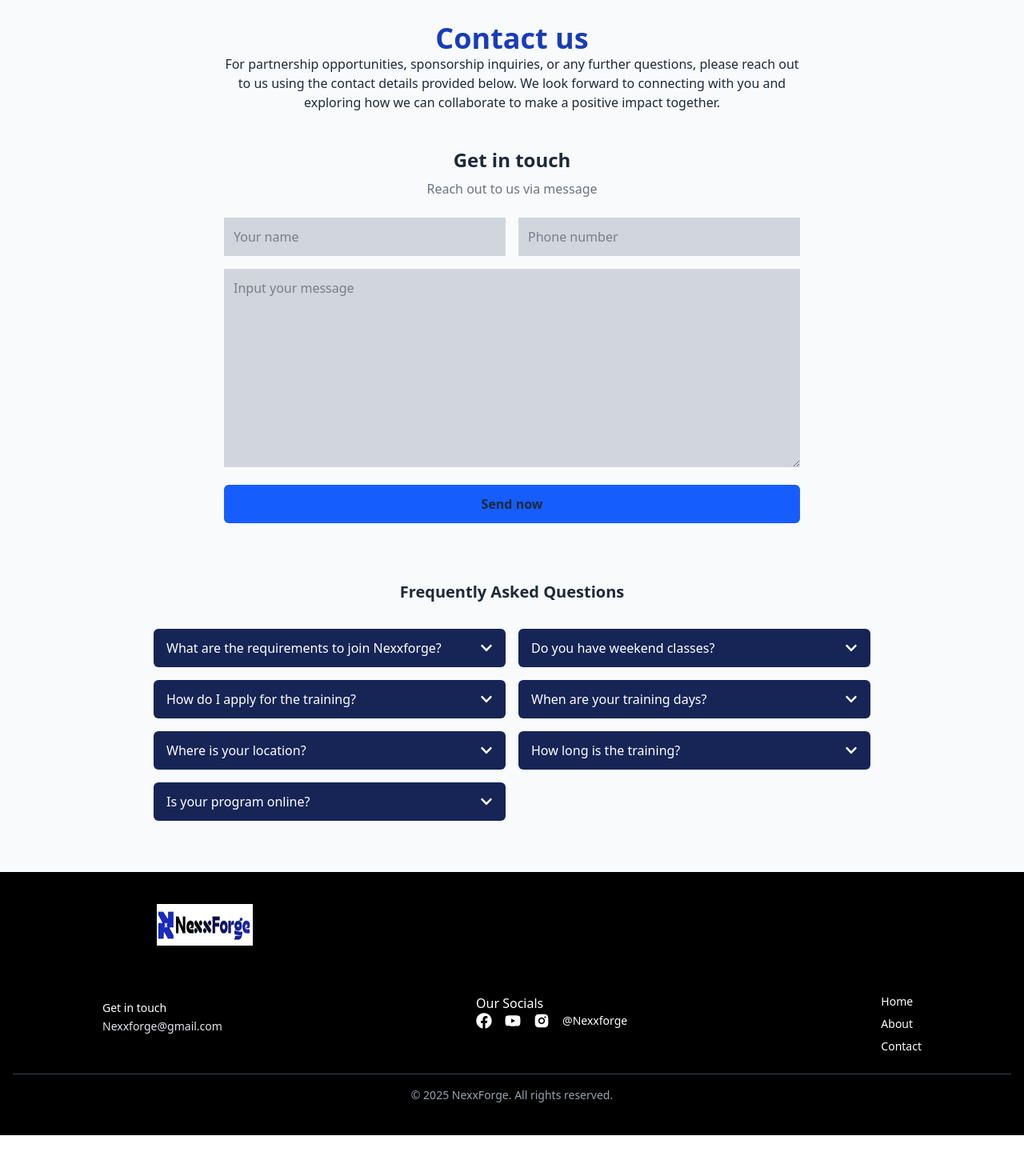
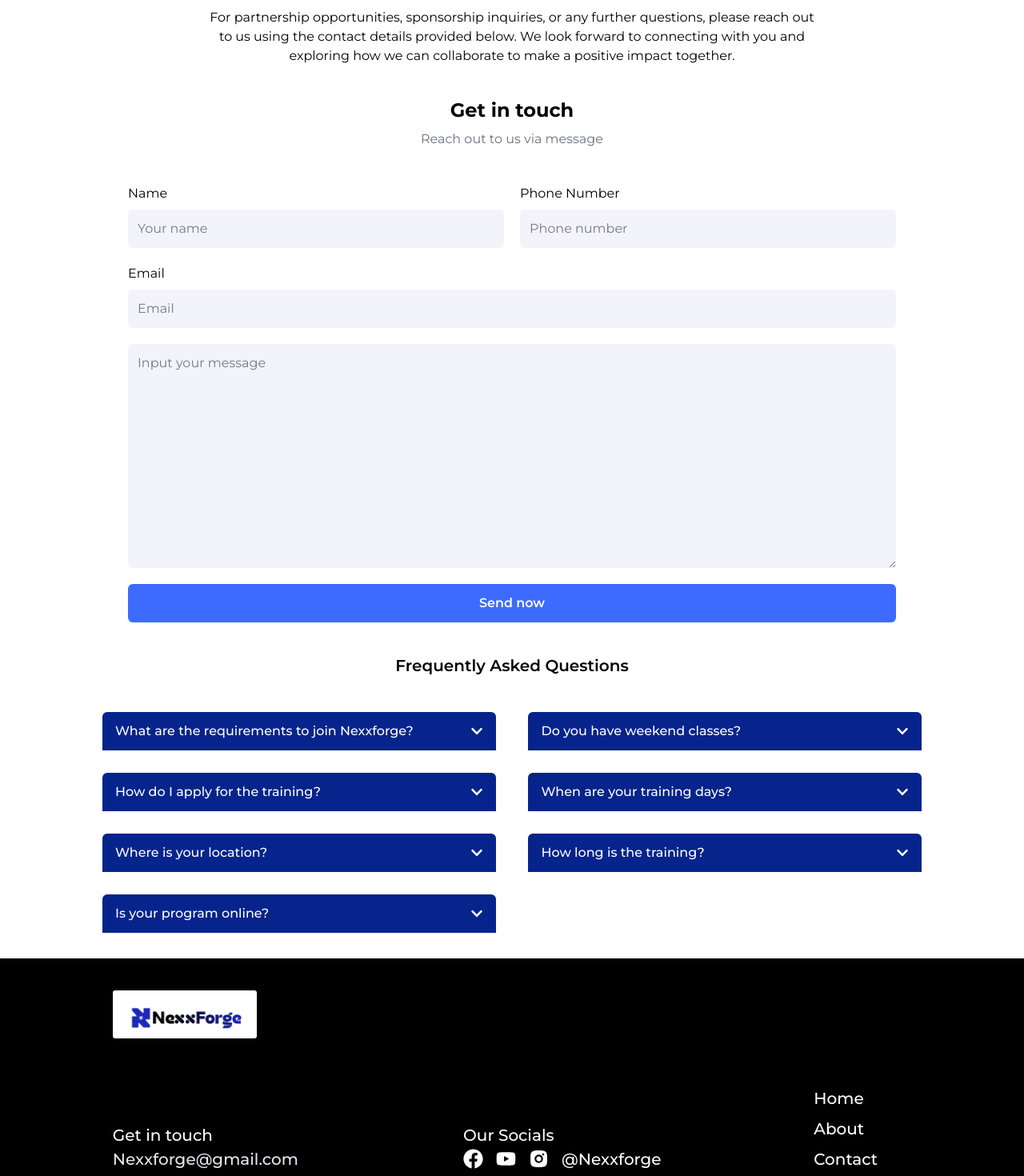
Before and after one commit to DevIsmail-coder/web-nexxforge, a React (Vite) app: page /contact-us in a window 1280 px wide. Shown: the part 200-1670 px from the top of the page at 80% size. Before the commit the page ends 1619 px from the top, so only its background shows below. Built offline with nearby package versions, Linux system fonts and the light colour scheme.

Commit message:
Implement update contact (#8)
* updated the font-family

* updated the font-family

* updated the mission page

* updated the header component

* updated the footer and contact page

```diff
--- a/src/components/ui/footer.tsx
+++ b/src/components/ui/footer.tsx
@@ -3,60 +3,63 @@ import { RiInstagramFill } from "react-icons/ri";
 
 const Footer = () => {
   return (
-    <footer className="w-full bg-black text-white py-10 px-4">
-      <div className="w-30 ml-45 h-13 bg-white flex justify-center items-center">
-        <img src="../src/assets/logo.png" alt="logo" className="w-40 h-10 " />
+    <footer
+    style={{ fontFamily: "'Montserrat', sans-serif" }}
+    className="w-full flex items-baseline md:items-center flex-col bg-black text-white py-10 px-4">
+       <main className="w-[80%]">
+      <div className="w-45 bg-white flex items-center justify-center rounded-[3px] object-cover">
+        <img src="/WhatsApp_Image_2025-09-10_at_14.38.28-removebg-preview 1.png" alt="logo" className="h-15 w-full object-contain"  />
       </div>
-      <div className="max-w-5xl mt-15 mx-auto flex flex-col md:flex-row justify-between gap-8">
-        <div>
-          <p className="text-sm mt-2">Get in touch</p>
+      <div className="max-w-5xl mt-15 mx-auto flex flex-col items-end md:flex-row justify-between gap-8">
+        <div className="w-full  md:-w-[30%] text-[20px] font-[450]">
+          <p className="mt-2">Get in touch</p>
           <a
             href="mailto:Nexxforge@gmail.com"
-            className="text-sm text-gray-200 hover:text-white"
+            className="text-gray-200 hover:text-white"
           >
             Nexxforge@gmail.com
           </a>
         </div>
 
-        <div>
+        <div className="w-full md:w-[30] text-[20px] font-[450]">
           <h4> Our Socials</h4>
-          <div>
+
             <div className="flex items-center space-x-4">
               <a href="#" className="text-gray-700 hover:text-purple-700">
                 <i className="fa-brands fa-facebook-f">
-                  <FaFacebook color="white" size={20} />
+                  <FaFacebook color="white" size={25} />
                 </i>
               </a>
               <a href="#" className="text-gray-700 hover:text-purple-700">
                 <i className="fa-brands fa-youTube">
-                  <FaYoutube color="white" size={20} />
+                  <FaYoutube color="white" size={25} />
                 </i>
               </a>
               <a href="#" className="text-gray-700 hover:text-purple-700">
                 <i className="fa-brands fa-instagram">
-                  <RiInstagramFill color="white" size={20} />
+                  <RiInstagramFill color="white" size={25}  />
                 </i>
               </a>
 
-              <p className="text-sm">@Nexxforge</p>
+              <p>@Nexxforge</p>
             </div>
-          </div>
         </div>
 
-        <div className="flex flex-col space-y-2">
-          <a href="#home" className="text-sm hover:text-gray-300">
+        <div className="w-full md:w-[30%]  flex flex-col space-y-2 text-[20px] font-[450]">
+          <a href="#home" className="hover:text-gray-300">
             Home
           </a>
-          <a href="#about" className="text-sm hover:text-gray-300">
+          <a href="#about" className="hover:text-gray-300">
             About
           </a>
-          <a href="#contact" className="text-sm hover:text-gray-300">
+          <a href="#contact" className="hover:text-gray-300">
             Contact
           </a>
         </div>
       </div>
+      </main>
 
-      <div className="text-center text-sm text-gray-400 mt-6 border-t border-gray-700 pt-4">
+      <div className="w-full text-[10px] font-light text-center md:text-[20px] md:font-[450] text-[#FFFFFF] mt-6 border-t-[1.2px] border-[#FFFFFF] pt-4">
         © {new Date().getFullYear()} NexxForge. All rights reserved.
       </div>
     </footer>
--- a/src/components/ui/header.tsx
+++ b/src/components/ui/header.tsx
@@ -46,7 +46,7 @@ const Header = () => {
             <h2 onClick={() => handleNavigate("/contact-us")} className={isActive("/contact-us")}>Contact</h2>
           </article>
           <a href='https://forms.gle/zHY7Rt6UapsHcf7F9'
-           className="w-[20%] border - 1 border-[#223A8B] hover:border-0 p-4 text-[#031F7B] text-[20px] cursor-pointer hover:bg-[#181717] hover:text-[#FFFFFF] font-light outline-none rounded-sm"
+           className="w-[20%] border flex items-center justify-center  border-[#223A8B] hover:border-0 p-3 text-[#031F7B] text-[20px] cursor-pointer hover:bg-[#181717] hover:text-[#FFFFFF] font-light outline-none rounded-sm"
           >Join the Waitlist</a>
         </main>
         <main className="w-full flex justify-center md:hidden bg-[#FFFFFF] pb-3"
@@ -70,7 +70,8 @@ const Header = () => {
                 <p onClick={() => handleNavigate("/contact-us")} className={isActive("/contact-us")}>Contact</p>
                 <a
                 href='https://forms.gle/zHY7Rt6UapsHcf7F9'
-                className="w-32 cursor-pointer hover:bg-[#181717] hover:text-[#FFFFFF]  bg-[#223A8B] px-2 py-3.5 text-[#FFFFFF] text-[10px] font-light outline-none rounded-sm"
+                className="w-32 cursor-pointer hover:bg-[#181717] hover:text-[#FFFFFF] flex items-center justify-center bg-[#223A8B] px-2 py-3.5 text-[#FFFFFF] text-[10px] font-light outline-none rounded-sm"
+
                   onClick={() => window.location.href = "https://hubspot-k95r.onrender.com/api/v1/authenticate"}
 
                 >Join the Waitlist</a>
--- a/src/pages/about/mission.tsx
+++ b/src/pages/about/mission.tsx
@@ -16,7 +16,9 @@ const Mission = () => {
     className='w-[80%] flex items-center flex-col justify-center gap-8'>
       <div className="flex items-center flex-col justify-center gap-2">
         <h1 className="text-[33px] font-extrabold bg-linear-to-r bg-clip-text text-transparent from-[#051E6D] to-[#052EB1]">About Us</h1>
-        <p className="md:w-[90%] tex-[20px] font-normal text-center">Empowering the Future, Building, Nurturing, and Deploying World-Class tech talents</p>
+        <p className="md:w-[90%] font-normal text-center">Empowering the Future, Building, Nurturing, and Deploying World-Class tech talents</p>
+
+
       </div>
       <div className="w-full items-center flex justify-between md:h-68 object-contain">
         {
--- a/src/pages/about/teams.tsx
+++ b/src/pages/about/teams.tsx
@@ -3,62 +3,74 @@
 
 const teamsData = [
     {
-        name: "Joshua Saleh",
+        firstName: "Joshua",
+        lastName: "Saleh",
         role: "CEO /Founder",
         img: "/Ellipse 15.png",
     },
     {
-        name: "Sophia James",
+        firstName: "Sophia James",
+        lastName: "",
         role: "CO-Founder/ COO",
         img: "/Ellipse 15 (1).png",
     },
     {
-        name: "Godwill Nwachukwu",
+        firstName: "Godwill",
+        lastName: "Nwachukwu",
         role: "Chief marketing Officer",
         img: "/Ellipse 15 (2).png",
     },
     {
-        name: "Maryjane Nwachikwu",
+        firstName: "Maryjane",
+        lastName: "Nwachikwu",
         role: "Chief Technical Operator",
         img: "/Ellipse 15 (3).png",
     },
     {
-        name: "Prince Jehosaphat",
+        firstName: "Prince",
+        lastName: "Jehosaphat",
         role: "S.R Product Designer",
         img: "/Ellipse 15 (4).png",
     },
     {
-        name: "Ismail Olawale",
+        firstName: "Ismail",
+        lastName: "Olawale",
         role: "Frontend Developer",
         img: "/Ellipse 15 (6).png",
     },
     {
-        name: "Osuji wisdom",
+        firstName: "Osuji",
+        lastName: "wisdom",
         role: "Frontend Developer",
         img: "/Ellipse 15 (5).png",
     },
     {
-        name: "Ahmed Aremu",
+        firstName: "Ahmed",
+        lastName: "Aremu",
         role: "Frontend Developer",
         img: "/Ellipse 15 (7).png",
     },
     {
-        name: "Emmanuel John",
+        firstName: "Emmanuel",
+        lastName: "John",
         role: "Backend Engineer",
         img: "/Ellipse 15 (9).png",
     },
     {
-        name: "Adebusola Ajibola",
+        firstName: "Adebusola",
+        lastName: "Ajibola",
         role: "Graphic Designer",
         img: "/Ellipse 15 (10).png",
     },
     {
-        name: "Samuel wilson",
+        firstName: "Samuel ",
+        lastName: "wilson",
         role: "Graphic Designer",
         img: "/Ellipse 15 (11).png",
     },
     {
-        name: "Tobi Samuel",
+        firstName: "Tobi",
+        lastName: "Samuel",
         role: "Video Editor",
         img: "/Ellipse 15 (12).png",
     },
@@ -73,11 +85,12 @@ const Teams = () => {
       <main className="w-[80%] flex flex-wrap items-center justify-between gap-2 ">
         {
             teamsData.map((i, index) => (
-                <article key={index} className="w-[47%] md:w-[24%]  flex flex-col md:pt-15 md:gap-2 items-center">
-                    <div className="w-full h-60 object-cover rounded-[50%]">
+                <article key={index} className="w-[47%] md:w-[24%] gap-2 pt-5 flex flex-col md:pt-15 md:gap-2 items-center">
+                    <div className="w-full md:h-60 object-cover bg-green-400 rounded-[50%]">
                         <img src={i.img} className="w-full h-full object-contain"/>
                     </div>
-                    <h3 className="text-[17px] font-semibold text-center">{i.name}</h3>
+                    <h3 className="text-[17px] hidden md:flex font-semibold text-center">{i.firstName} {i.lastName}</h3>
+                    <h3 className="text-[17px] md:hidden font-semibold text-center">{i.firstName}</h3>
                     <p className="text-[15px] font-light text-center">{i.role}</p>
                 </article>
             ))
--- a/src/pages/contact.tsx
+++ b/src/pages/contact.tsx
@@ -49,11 +49,12 @@ const Contact: React.FC = () => {
   };
 
   return (
-    <div className="flex flex-col items-center bg-gray-50 text-gray-800">
-      {/* Contact Form */}
-      <section className="w-full max-w-3xl p-6 mt-10">
-        <div className="w-full h-30 bg-gray flex justify-center items-center flex-col mb-10">
-          <h1 className="text-blue-800 text-4xl font-extrabold">Contact us</h1>
+    <div
+      style={{ fontFamily: "'Montserrat', sans-serif" }}
+      className="flex flex-col items-center gap-10">
+      <section className="w-full flex flex-col items-center justify-center gap-10">
+        <div className="w-[80%] md:w-[60%] flex justify-center items-center flex-col">
+          <h1 className="text-[33px] font-extrabold bg-linear-to-r bg-clip-text text-transparent from-[#051E6D] to-[#052EB1]">Contact us</h1>
           <p className="text-center">
             For partnership opportunities, sponsorship inquiries, or any further
             questions, please reach out to us using the contact details provided
@@ -61,62 +62,76 @@ const Contact: React.FC = () => {
             can collaborate to make a positive impact together.
           </p>
         </div>
+
+
+        <form className="w-[90%] md:w-[75%] flex flex-col items-center justify-center gap-5">
+          <div className="flex flex-col items-center justify-center">
             <h2 className="text-2xl font-bold text-center mb-2">Get in touch</h2>
             <p className="text-center text-gray-500 mb-6">
               Reach out to us via message
             </p>
-
-        <form className="space-y-4">
-          <div className="flex flex-col sm:flex-row gap-4">
+          </div>
+          <div className="w-full flex flex-col md:flex-row gap-5">
+            <article className="w-full md:w-[50%] flex flex-col gap-2">
+              <h3>Name</h3>
               <input
                 type="text"
                 placeholder="Your name"
-              className="flex-1   bg-gray-300  p-3 focus:outline-none focus:ring-2 focus:ring-blue-500"
+                className="bg-[#F3F3FC]  p-3 outline-none rounded-md focus:bg-[#DADAFF]"
               />
+            </article>
+            <article className="w-full md:w-[50%] flex flex-col gap-2">
+              <h3>Phone Number</h3>
               <input
                 type="text"
                 placeholder="Phone number"
-              className="flex-1   bg-gray-300  p-3 focus:outline-none focus:ring-2 focus:ring-blue-500"
+                className="bg-[#F3F3FC]  p-3 outline-none rounded-md focus:bg-[#DADAFF]"
               />
+            </article>
           </div>
-
+          <article className="flex flex-col gap-2 w-full">
+            <h3>Email</h3>
+            <input
+              type="email"
+              placeholder="Email"
+              className="bg-[#F3F3FC]  p-3 outline-none rounded-md focus:bg-[#DADAFF]"
+            />
+          </article>
           <textarea
             placeholder="Input your message"
-            className="w-full   bg-gray-300 p-3 h-62 focus:outline-none focus:ring-2 focus:ring-blue-500"
+            className="w-full h-70 bg-[#F3F3FC]  p-3 outline-none rounded-md focus:bg-[#DADAFF]"
           ></textarea>
 
           <button
             type="submit"
-            className="w-full bg-blue-600  cursor-pointertext-white py-3 rounded-md font-semibold hover:bg-blue-700 transition-colors"
+            className="w-full bg-[#3E6BFF]  text-[#FFFFFF] cursor-pointertext-white py-3 rounded-md font-semibold hover:bg-linear-to-r  from-[#051E6D] to-[#052EB1]"
           >
             Send now
           </button>
         </form>
       </section>
 
-      {/* FAQ Section */}
-      <section className="w-full max-w-4xl mt-12 mb-16">
+      <section className="w-[90%] md:w-[80%] flex flex-col items-center justify-center pb-8">
         <h3 className="text-center text-xl font-semibold mb-8">
           Frequently Asked Questions
         </h3>
 
-        <div className="grid sm:grid-cols-2 gap-4">
+        <div className="flex flex-wrap items-center justify-between gap-4">
           {faqs.map((faq, index) => (
-            <div key={index} className="relative">
+            <div key={index} className="w-full md:w-[48%] pt-3">
               <button
                 onClick={() => toggleFAQ(index)}
-                className="w-full flex justify-between cursor-pointer items-center bg-blue-950 text-white px-4 py-3 rounded-md font-medium hover:bg-blue-800 transition-colors"
+                className="w-full flex justify-between cursor-pointer items-center bg-[#06248B] text-white px-4 py-3 rounded-t-md font-medium hover:bg-[#3F6BFF] transition-colors"
               >
                 <span>{faq.question}</span>
                 <FaChevronDown
-                  className={`transform transition-transform duration-300 ${
-                    activeIndex === index ? "rotate-180" : ""
+                  className={`transform transition-transform duration-300 ${activeIndex === index ? "rotate-180" : ""
                     }`}
                 />
               </button>
 
               {activeIndex === index && (
-                <div className="bg-gray-100 border border-t-0 border-gray-300 text-gray-700 px-4 py-3 rounded-b-md text-sm">
+                <div className="bg-[#021962] border border-t-0 border-gray-300 text-[#FFFFFF] px-4 py-3 rounded-b-md text-sm">
                   {faq.answer}
                 </div>
               )}
```
Also changed, not shown: src/assets/logo.png (deleted). Lines whose indentation alone changed are shown as unchanged.
